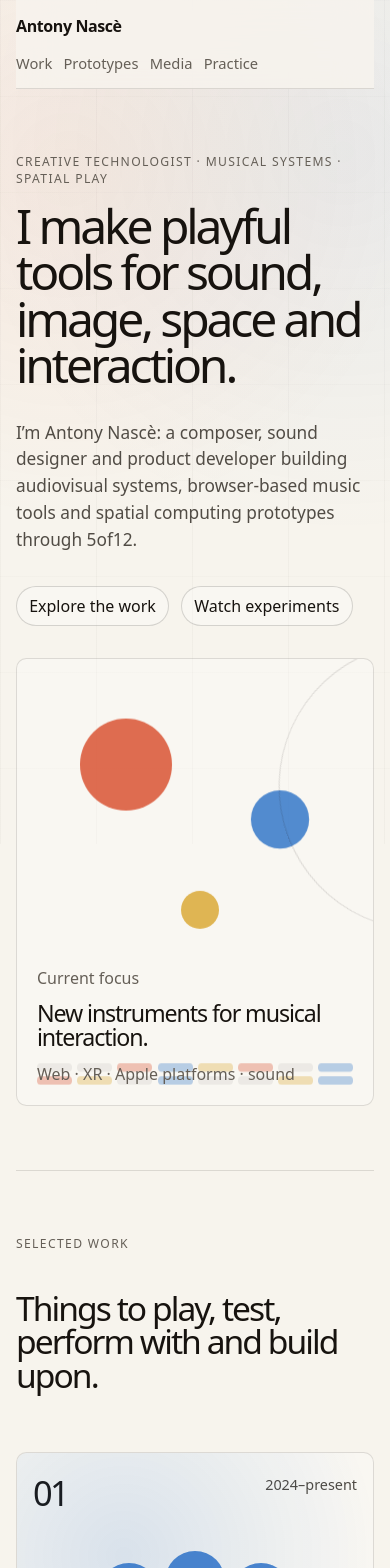
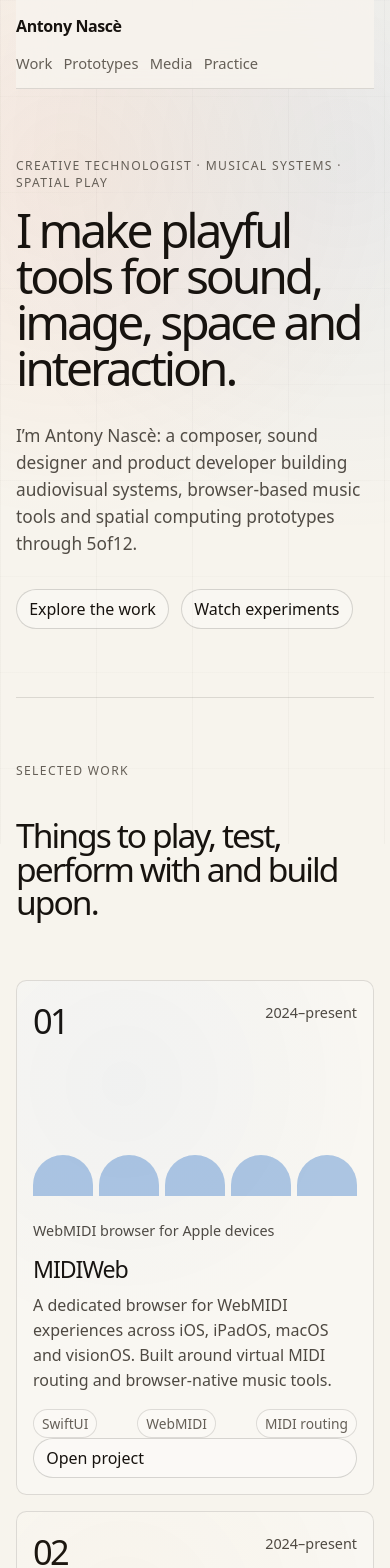
Before and after one commit to antiero/ant-portfolio, a SvelteKit app: page / in a window 390 px wide. Shown: the top 1568 px of the page. Built offline with nearby package versions, Linux system fonts and the light colour scheme.

Commit message:
Remove empty hero panel and add image-backed practice cards

```diff
--- a/src/routes/+page.svelte
+++ b/src/routes/+page.svelte
@@ -67,6 +67,33 @@
     }
   ];
 
+  const practice = [
+    {
+      title: '5of12',
+      image: 'https://api.microlink.io/?url=https%3A%2F%2F5of12.co.uk%2F&screenshot=true&meta=false&embed=screenshot.url',
+      alt: '5of12 website preview',
+      desc: 'Co-founder and Product Director of a creative technology studio working across spatial interaction, haptics, audio technology and rapid software prototyping.'
+    },
+    {
+      title: 'VFX software foundations',
+      image: 'https://api.microlink.io/?url=https%3A%2F%2Fwww.foundry.com%2F&screenshot=true&meta=false&embed=screenshot.url',
+      alt: 'Foundry website preview',
+      desc: 'Earlier work at The Foundry shaped my approach to image processing, creative pipelines and professional software tools for artists.'
+    },
+    {
+      title: 'Pervasive Media Studio',
+      image: 'https://api.microlink.io/?url=https%3A%2F%2Fwww.watershed.co.uk%2Fstudio%2F&screenshot=true&meta=false&embed=screenshot.url',
+      alt: 'Pervasive Media Studio website preview',
+      desc: 'Resident at Bristol’s creative technology hub, developing work around spatial computing, musical interfaces and accessible creative technology.'
+    },
+    {
+      title: 'We All Play Synth',
+      image: 'https://api.microlink.io/?url=https%3A%2F%2F5of12.co.uk%2F&screenshot=true&meta=false&embed=screenshot.url',
+      alt: '5of12 website preview used for We All Play Synth context',
+      desc: 'Co-founder of an electronic music open mic night supporting grassroots synth culture, performance and experimentation.'
+    }
+  ];
+
   const capabilities = ['Spatial interaction', 'Audio systems', 'Image processing', 'WebMIDI + WebAudio', 'SwiftUI + Apple platforms', 'Unity + XR prototyping', 'AI-assisted development workflows'];
 </script>
 
@@ -96,20 +123,6 @@
         <a href={playlistUrl} target="_blank" rel="noreferrer">Watch experiments</a>
       </div>
     </div>
-
-    <aside class="play-orbit" aria-label="Animated audiovisual motif">
-      <span class="orb one"></span>
-      <span class="orb two"></span>
-      <span class="orb three"></span>
-      <span class="ring"></span>
-      <div class="sequencer" aria-hidden="true">
-        <i></i><i></i><i></i><i></i><i></i><i></i><i></i><i></i>
-        <i></i><i></i><i></i><i></i><i></i><i></i><i></i><i></i>
-      </div>
-      <p>Current focus</p>
-      <strong>New instruments for musical interaction.</strong>
-      <span class="caption">Web · XR · Apple platforms · sound</span>
-    </aside>
   </section>
 
   <section id="work" class="section reveal">
@@ -190,10 +203,15 @@
       <h2>A practice shaped by audio, VFX tooling, XR and product thinking.</h2>
     </div>
     <div class="practice-grid">
-      <article><h3>5of12</h3><p>Co-founder and Product Director of a creative technology studio working across spatial interaction, haptics, audio technology and rapid software prototyping.</p></article>
-      <article><h3>VFX software foundations</h3><p>Earlier work at The Foundry shaped my approach to image processing, creative pipelines and professional software tools for artists.</p></article>
-      <article><h3>Pervasive Media Studio</h3><p>Resident at Bristol’s creative technology hub, developing work around spatial computing, musical interfaces and accessible creative technology.</p></article>
-      <article><h3>We All Play Synth</h3><p>Co-founder of an electronic music open mic night supporting grassroots synth culture, performance and experimentation.</p></article>
+      {#each practice as item}
+        <article>
+          <img src={item.image} alt={item.alt} loading="lazy" />
+          <div>
+            <h3>{item.title}</h3>
+            <p>{item.desc}</p>
+          </div>
+        </article>
+      {/each}
     </div>
   </section>
 
@@ -242,7 +260,7 @@
   nav { display: flex; gap: clamp(0.7rem, 1.8vw, 1.45rem); color: #655f57; font-size: 0.92rem; }
   nav a:hover, footer a:hover, .work-card a:hover, .prototype-links a:hover { color: #d84d2d; }
 
-  .hero { min-height: 84svh; display: grid; grid-template-columns: minmax(0, 1fr) minmax(260px, 380px); gap: clamp(2rem, 7vw, 5rem); align-items: center; padding: clamp(4rem, 10vw, 8rem) 0; }
+  .hero { min-height: 72svh; display: grid; grid-template-columns: minmax(0, 1fr); align-items: center; padding: clamp(4rem, 10vw, 8rem) 0; }
   .eyebrow { margin: 0 0 1rem; color: #655f57; font-size: 0.76rem; letter-spacing: 0.11em; text-transform: uppercase; }
   h1, h2, h3, p { margin-top: 0; }
   h1 {
@@ -258,18 +276,6 @@
   .hero-actions a, .work-card a, .prototype-links a { border: 1px solid rgba(23,19,15,0.16); border-radius: 999px; padding: 0.5rem 0.76rem; background: rgba(255,255,255,0.28); transition: transform 180ms ease, background 180ms ease, border-color 180ms ease; }
   .hero-actions a:hover, .work-card a:hover, .prototype-links a:hover { transform: translateY(-1px); background: rgba(255,255,255,0.58); border-color: rgba(23,19,15,0.28); }
 
-  .play-orbit { position: relative; min-height: 28rem; border: 1px solid rgba(23,19,15,0.13); border-radius: 0.65rem; padding: 1.25rem; display: flex; flex-direction: column; justify-content: flex-end; overflow: hidden; background: rgba(255,255,255,0.28); }
-  .play-orbit p, .play-orbit .caption { color: #655f57; margin: 0; z-index: 2; }
-  .play-orbit strong { z-index: 2; margin: 0.8rem 0; font-size: clamp(1.45rem, 2.5vw, 2.45rem); line-height: 1.03; letter-spacing: -0.048em; font-weight: 430; }
-  .ring { position: absolute; width: 18rem; height: 18rem; border: 1px solid rgba(23,19,15,0.14); border-radius: 50%; left: 50%; top: 38%; transform: translate(-50%, -50%); animation: spin 26s linear infinite; }
-  .orb { position: absolute; border-radius: 50%; opacity: 0.82; animation: floaty 8s ease-in-out infinite; }
-  .one { width: 5.6rem; height: 5.6rem; background: #d84d2d; left: 18%; top: 16%; }
-  .two { width: 3.6rem; height: 3.6rem; background: #2e73c7; right: 18%; top: 30%; animation-delay: -2s; }
-  .three { width: 2.4rem; height: 2.4rem; background: #d9a630; left: 46%; top: 52%; animation-delay: -3.3s; }
-  .sequencer { position: absolute; inset: auto 1.25rem 1.25rem; display: grid; grid-template-columns: repeat(8, 1fr); gap: 0.35rem; opacity: 0.42; }
-  .sequencer i { height: 0.46rem; border-radius: 999px; background: rgba(23,19,15,0.18); animation: step 2.1s infinite; }
-  .sequencer i:nth-child(3n) { background: #d84d2d; } .sequencer i:nth-child(4n) { background: #2e73c7; } .sequencer i:nth-child(5n) { background: #d9a630; }
-
   .section { padding: clamp(4rem, 8vw, 7rem) 0; border-top: 1px solid rgba(23,19,15,0.12); }
   .section-heading { display: grid; grid-template-columns: minmax(9rem, 0.34fr) 1fr; gap: clamp(1.5rem, 4vw, 4rem); margin-bottom: clamp(2rem, 5vw, 4rem); }
   h2 { max-width: 880px; font-size: clamp(2.1rem, 4.5vw, 4.9rem); line-height: 1; letter-spacing: -0.058em; font-weight: 430; }
@@ -277,14 +283,16 @@
   .work-list { display: grid; grid-template-columns: repeat(4, minmax(0, 1fr)); gap: 1rem; }
   .work-card { position: relative; min-height: 34rem; display: flex; flex-direction: column; justify-content: space-between; padding: clamp(1rem, 2.4vw, 1.5rem); border: 1px solid rgba(23,19,15,0.13); border-radius: 0.65rem; background: rgba(255,255,255,0.3); overflow: hidden; transition: transform 220ms ease, background 220ms ease; }
   .work-card:hover { transform: translateY(-4px); background: rgba(255,255,255,0.46); }
-  .work-card::before { content: ''; position: absolute; inset: 0; opacity: 0.16; background: radial-gradient(circle at 30% 20%, var(--accent), transparent 16rem); pointer-events: none; }
+  .work-card::before { content: ''; position: absolute; inset: 0; opacity: 0.04; background: radial-gradient(circle at 30% 20%, var(--accent), transparent 16rem); pointer-events: none; transition: opacity 200ms ease; }
+  .work-card:hover::before { opacity: 0.16; }
   .signal { --accent: #2e73c7; } .canvas { --accent: #d9a630; } .toybox { --accent: #d84d2d; } .orbit { --accent: #4f9567; }
   .work-topline, .tag-row, .prototype-links { display: flex; flex-wrap: wrap; gap: 0.45rem; justify-content: space-between; align-items: center; }
   .work-topline span { font-size: 2.15rem; letter-spacing: -0.08em; font-weight: 360; }
   .work-topline p, .kicker, .repo-name { color: #655f57; font-size: 0.9rem; }
   .visual-instrument { position: relative; height: 8rem; margin: 1.5rem 0; display: flex; gap: 0.35rem; align-items: end; }
-  .visual-instrument b { flex: 1; min-width: 0.45rem; border-radius: 999px 999px 0 0; background: var(--accent); opacity: 0.86; animation: meter 2.2s ease-in-out infinite; }
-  .visual-instrument b:nth-child(2) { height: 70%; animation-delay: -0.2s; } .visual-instrument b:nth-child(3) { height: 35%; animation-delay: -0.5s; } .visual-instrument b:nth-child(4) { height: 85%; animation-delay: -0.8s; } .visual-instrument b:nth-child(5) { height: 52%; animation-delay: -1s; }
+  .visual-instrument b { flex: 1; min-width: 0.45rem; border-radius: 999px 999px 0 0; background: var(--accent); opacity: 0.38; height: 32%; transition: opacity 180ms ease; }
+  .work-card:hover .visual-instrument b { opacity: 0.86; animation: meter 2.2s ease-in-out infinite; }
+  .work-card:hover .visual-instrument b:nth-child(2) { animation-delay: -0.2s; } .work-card:hover .visual-instrument b:nth-child(3) { animation-delay: -0.5s; } .work-card:hover .visual-instrument b:nth-child(4) { animation-delay: -0.8s; } .work-card:hover .visual-instrument b:nth-child(5) { animation-delay: -1s; }
   .work-card h3, .prototype-card h3, .playlist-card h3, .practice-grid h3 { font-size: clamp(1.45rem, 2.1vw, 2.05rem); line-height: 1.04; letter-spacing: -0.046em; margin-bottom: 0.8rem; font-weight: 430; }
   .work-card p, .prototype-body p, .playlist-card p:not(.eyebrow), .practice-grid p { color: #4e4942; line-height: 1.56; font-weight: 370; }
   .tag-row span, .capability-grid span { border: 1px solid rgba(23,19,15,0.13); border-radius: 999px; padding: 0.23rem 0.5rem; color: #655f57; background: rgba(255,255,255,0.24); font-size: 0.86rem; }
@@ -303,7 +311,11 @@
   .play-symbol { width: clamp(7rem, 13vw, 10.5rem); aspect-ratio: 1; display: grid; place-items: center; border-radius: 50%; background: #d84d2d; color: #fff; font-size: clamp(3rem, 7vw, 5.6rem); font-weight: 360; }
 
   .practice-grid { display: grid; grid-template-columns: repeat(4, 1fr); gap: 1rem; }
-  .practice-grid article { min-height: 17rem; padding: clamp(1.25rem, 3vw, 2rem); border-radius: 0.65rem; border: 1px solid rgba(23,19,15,0.13); background: rgba(255,255,255,0.3); }
+  .practice-grid article { overflow: hidden; min-height: 22rem; border-radius: 0.65rem; border: 1px solid rgba(23,19,15,0.13); background: rgba(255,255,255,0.3); transition: transform 220ms ease, background 220ms ease; }
+  .practice-grid article:hover { transform: translateY(-3px); background: rgba(255,255,255,0.48); }
+  .practice-grid img { width: 100%; aspect-ratio: 1.4 / 1; object-fit: cover; display: block; filter: saturate(0.92) contrast(0.98); border-bottom: 1px solid rgba(23,19,15,0.13); }
+  .practice-grid article > div { padding: clamp(1.1rem, 3vw, 1.45rem); }
+
   .capability-section { display: grid; grid-template-columns: 1fr minmax(260px, 0.55fr); gap: clamp(2rem, 5vw, 4rem); }
   .approach-copy { max-width: 800px; font-size: clamp(1.7rem, 3.5vw, 3.5rem); line-height: 1.05; letter-spacing: -0.052em; font-weight: 430; }
   .capability-grid { display: flex; flex-wrap: wrap; align-content: start; gap: 0.55rem; }
@@ -311,13 +323,10 @@
 
   .reveal { animation: reveal 700ms ease both; }
   @keyframes reveal { from { opacity: 0; transform: translateY(8px); } to { opacity: 1; transform: translateY(0); } }
-  @keyframes floaty { 0%, 100% { transform: translateY(0) scale(1); } 50% { transform: translateY(-12px) scale(1.025); } }
-  @keyframes spin { to { rotate: 360deg; } }
-  @keyframes step { 0%, 100% { transform: scaleY(0.72); opacity: 0.42; } 50% { transform: scaleY(1.22); opacity: 0.78; } }
   @keyframes meter { 0%, 100% { height: 30%; } 50% { height: 92%; } }
 
   @media (max-width: 1100px) { .work-list, .practice-grid { grid-template-columns: repeat(2, minmax(0, 1fr)); } }
-  @media (max-width: 900px) { .hero, .section-heading, .playlist-card, .capability-section, .prototype-grid { grid-template-columns: 1fr; } }
+  @media (max-width: 900px) { .section-heading, .playlist-card, .capability-section, .prototype-grid { grid-template-columns: 1fr; } }
   @media (max-width: 680px) { nav { width: 100%; overflow-x: auto; } .site-header { align-items: flex-start; flex-direction: column; } .work-list, .practice-grid { grid-template-columns: 1fr; } .work-card { min-height: 28rem; } }
   @media (prefers-reduced-motion: reduce) { :global(html) { scroll-behavior: auto; } *, *::before, *::after { animation: none !important; transition: none !important; } }
 </style>
```
